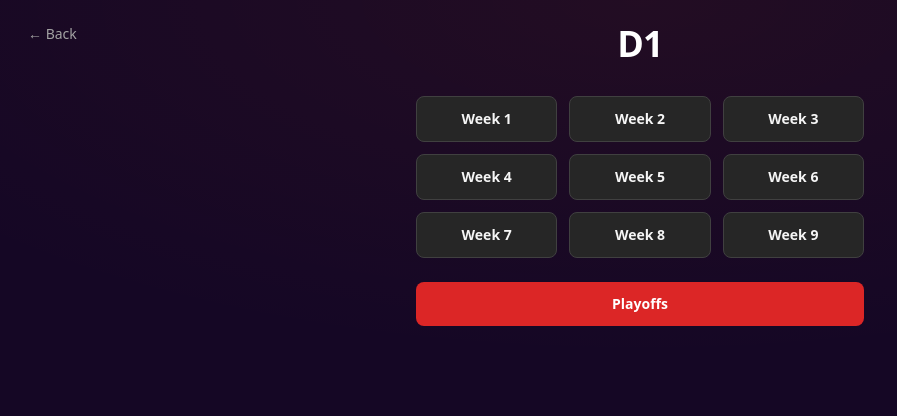
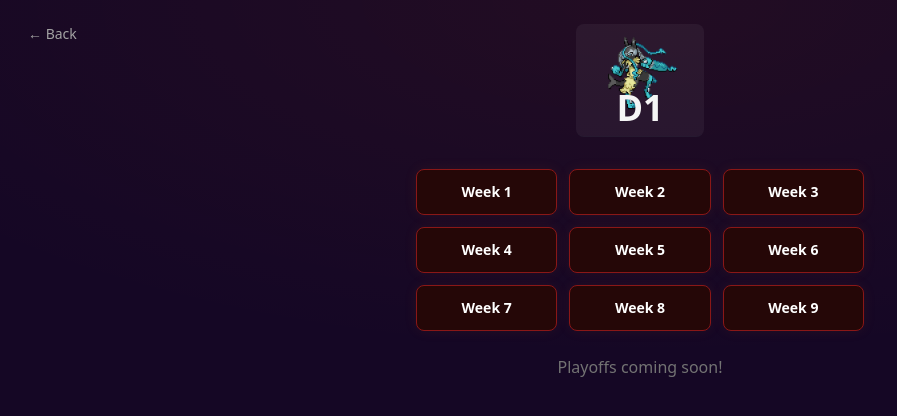
Before and after one commit to rafayn67/ncls11-replays, a Next.js app: page /division/1 in a window 1280 px wide. Shown: the top 416 px of the page, without its empty margins (0-897 px from the left). Built offline with nearby package versions, Linux system fonts and the light colour scheme.

Commit message:
season 12!

```diff
--- a/app/admin/UploadReplay.tsx
+++ b/app/admin/UploadReplay.tsx
@@ -135,13 +135,13 @@ const UploadReplay: React.FC = () => {
             <label className="label mb-2">Set Winner</label>
             <div className="grid grid-cols-2 gap-3">
               <button
-                className="btn btn-secondary hover:border-red-500"
+                className="btn btn-secondary hover:border-orange-500"
                 onClick={() => setWinner(selectedMatchup.team1)}
               >
                 {selectedMatchup.team1}
               </button>
               <button
-                className="btn btn-secondary hover:border-red-500"
+                className="btn btn-secondary hover:border-orange-500"
                 onClick={() => setWinner(selectedMatchup.team2)}
               >
                 {selectedMatchup.team2}
@@ -164,7 +164,7 @@ const UploadReplay: React.FC = () => {
           </label>
 
           <label className="flex-1 label">
-            Stage
+            Week
             <select
               value={mode}
               onChange={e =>
--- a/app/division/[id]/page.tsx
+++ b/app/division/[id]/page.tsx
@@ -7,6 +7,12 @@ export default function DivisionPage() {
   const id = params.id;
   const router = useRouter();
 
+  const divisions = [
+    { id: "1", label: "D1", sprite: "/lucario.gif" },
+    { id: "2", label: "D2", sprite: "/absol.gif" },
+    { id: "3", label: "D3", sprite: "/garchomp.gif" },
+  ];
+
   return (
     <div className="min-h-screen p-4 sm:p-6 pt-20 flex flex-col items-center">
       <div className="absolute top-4 left-4">
@@ -14,7 +20,20 @@ export default function DivisionPage() {
           ← Back
         </a>
       </div>
-      <h1 className="page-title mb-8">D{id}</h1>
+      <div className="flex items-center justify-center mb-8 border-b bg-gray-50/5 border-gray-800/20 p-4 pt-0  rounded-lg">
+        <div className="relative w-24 h-24">
+          <img
+            src={divisions.find(d => d.id === id)?.sprite}
+            alt={`D${id}`}
+            className="w-24 h-24 object-contain"
+          />
+
+          <h1 className="absolute left-1/2 -translate-x-1/2 bottom-[-8px] text-4xl font-bold z-10">
+            D{id}
+          </h1>
+        </div>
+      </div>
+
 
       <div className="w-full max-w-md">
         <div className="grid grid-cols-3 gap-3">
@@ -28,12 +47,15 @@ export default function DivisionPage() {
             </button>
           ))}
         </div>
-        <button
+        <p className="text-center text-neutral-500 font-light mt-6">
+          Playoffs coming soon!
+        </p>
+        {/* <button
           onClick={() => router.push(`/division/${id}/playoffs`)}
           className="btn btn-primary w-full mt-6 py-3"
         >
           Playoffs
-        </button>
+        </button> */}
       </div>
     </div>
   );
--- a/app/globals.css
+++ b/app/globals.css
@@ -25,31 +25,30 @@
   }
 
   .btn-primary {
-    @apply bg-red-600 text-white hover:bg-red-500 active:bg-red-700;
+    @apply bg-orange-700 text-white hover:bg-orange-600 active:bg-orange-800;
+    box-shadow: 0 0 16px rgba(234, 88, 12, 0.10);
   }
 
   .btn-secondary {
-    @apply bg-neutral-800 text-neutral-100 border border-neutral-700 hover:bg-neutral-700;
+    @apply bg-[#250707] text-white border border-[#8a1717] hover:bg-[#480e0e] active:bg-amber-800;
+    box-shadow: 0 0 14px rgba(217, 119, 6, 0.08);
   }
 
   .btn-back {
-    @apply inline-flex items-center gap-1 rounded-lg px-3 py-2 text-sm text-neutral-400 transition hover:bg-neutral-800 hover:text-white;
+    @apply inline-flex items-center gap-1 rounded-lg px-3 py-2 text-sm text-neutral-400 transition hover:bg-orange-500/5 hover:text-orange-300;
   }
 
   .field {
-    @apply w-full rounded-lg bg-neutral-950 border border-neutral-800 px-3 py-2.5 text-neutral-100 focus:outline-none focus:border-red-500 focus:ring-1 focus:ring-red-500;
+    @apply w-full rounded-lg bg-neutral-950 border border-neutral-800 px-3 py-2.5 text-neutral-100 focus:outline-none focus:border-orange-600 focus:ring-1 focus:ring-orange-600;
   }
 
-  .label {
-    @apply block text-xs font-medium uppercase tracking-wide text-neutral-400;
-  }
 
   .tile {
     @apply w-full rounded-lg border px-4 py-3 text-center font-semibold transition;
   }
 
   .tile-on {
-    @apply bg-neutral-900 border-neutral-700 text-white hover:border-red-500 hover:bg-neutral-800 cursor-pointer;
+    @apply bg-neutral-900 border-neutral-700 text-white hover:border-orange-600 hover:bg-orange-500/5 cursor-pointer;
   }
 
   .tile-off {
--- a/app/page.tsx
+++ b/app/page.tsx
@@ -52,6 +52,14 @@ export default function Home() {
           </button>
         </div>
       </div>
+      <a
+        href="https://www.youtube.com/watch?v=dQw4w9WgXcQ"
+        target="_blank"
+        rel="noopener noreferrer"
+        className="fixed bottom-3 right-4 text-[8px] text-neutral-700"
+      >
+        psst
+      </a>
     </div>
   );
 }
```
